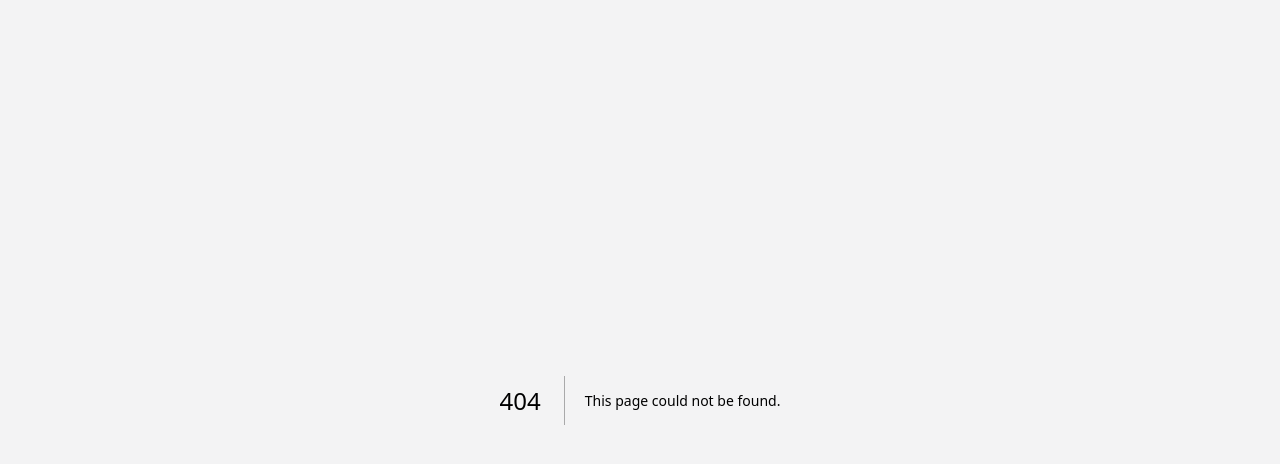
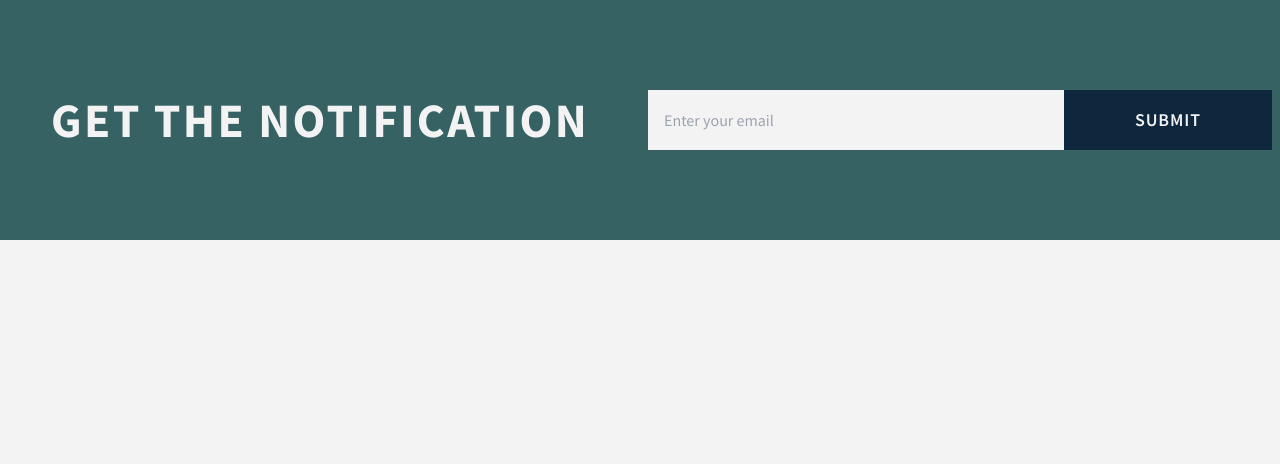
Before and after one commit to risanzahamed/demonextproject, a Next.js app: page /components/NewsLetter/NewsLetter in a window 1280 px wide. Before the commit this address had no page. Shown: the top 464 px of the page. Built offline with nearby package versions, Linux system fonts and the light colour scheme.

Commit message:
NewsLetter

```diff
--- /dev/null
+++ b/src/pages/components/NewsLetter/NewsLetter.tsx
@@ -0,0 +1,29 @@
+import React from "react";
+
+const NewsLetter = () => {
+  return (
+    <div className="w-full h-full">
+      <div className="bg-neural-800 h-60 grid grid-cols-2 place-items-center">
+        <h1 className="bg-transparent text-5xl text-shades-500 font-bold uppercase tracking-wider">
+          Get the notification
+        </h1>
+        <div className="w-full px-2 bg-transparent grid grid-cols-12">
+          <input
+            className="p-4 col-span-8"
+            type="email"
+            name=""
+            id=""
+            placeholder="Enter your email"
+          />
+          <input
+            className="col-span-4 p-4 bg-primary-500 text-shades-500 text-lg uppercase tracking-wider font-semibold"
+            type="submit"
+            value="submit"
+          />
+        </div>
+      </div>
+    </div>
+  );
+};
+
+export default NewsLetter;
```
